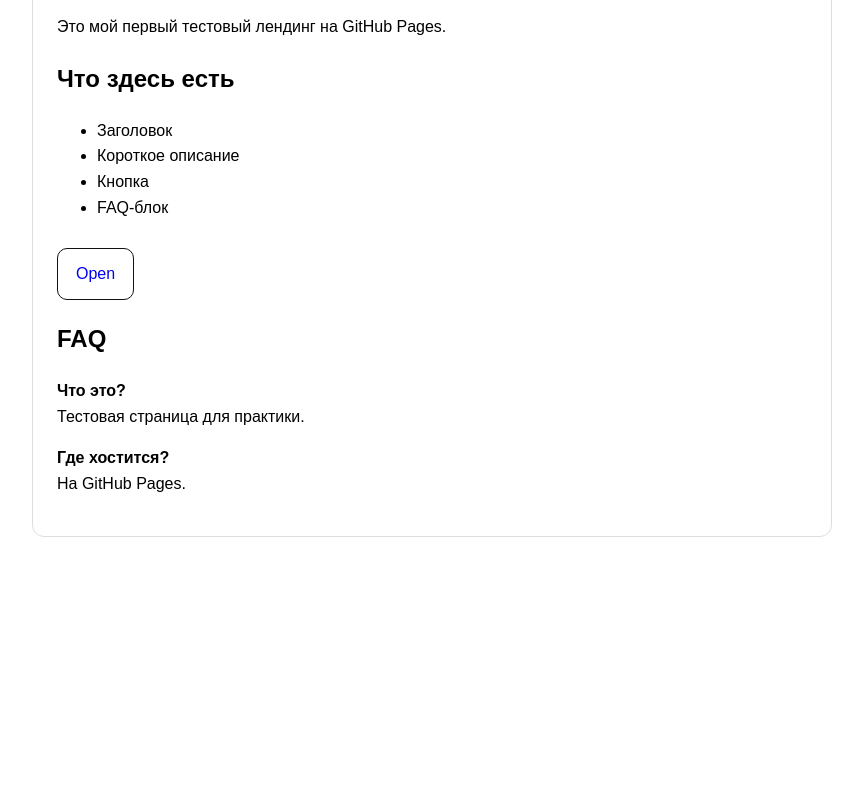
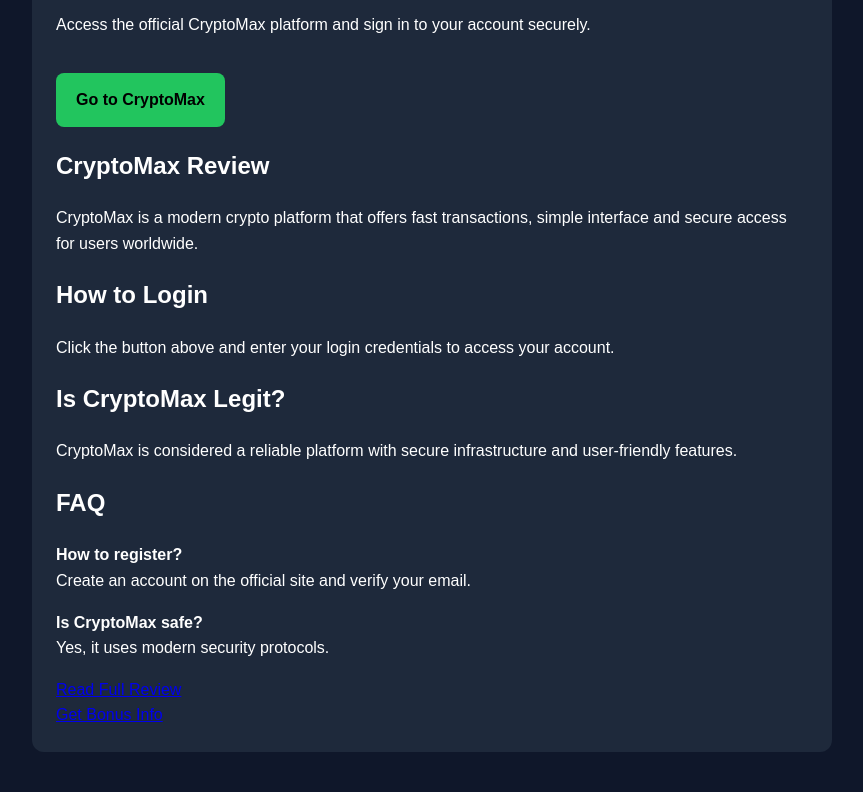
Before and after one commit to je11ye1f/bibop-bibap, a plain HTML site: page index.html in a window 1280 px wide. Shown: the part 145-937 px from the top of the page, without its empty margins (208-1071 px from the left). Before the commit the page ends 800 px from the top, so only its background shows below. Drawn offline with Linux system fonts and the light colour scheme.

Commit message:
Update index.html

```diff
--- a/index.html
+++ b/index.html
@@ -1,13 +1,11 @@
 <!doctype html>
-<html lang="ru">
+<html lang="en">
 <head>
-    <meta charset="UTF-8" />
-    <meta name="viewport" content="width=device-width, initial-scale=1.0" />
-    <title>Demo Landing</title>
-    <meta
-      name="description"
-      content="Simple demo landing page on GitHub Pages"
-    />
+  <meta charset="UTF-8">
+  <meta name="viewport" content="width=device-width, initial-scale=1.0">
+  <title>CryptoMax Login - Official Site</title>
+  <meta name="description" content="CryptoMax login guide. Access the official CryptoMax platform, sign in and start using your account securely.">
+
   <style>
     body {
       font-family: Arial, sans-serif;
@@ -15,40 +13,57 @@
       margin: 40px auto;
       padding: 0 16px;
       line-height: 1.6;
+      background: #0f172a;
+      color: white;
     }
+
     .box {
-        border: 1px solid #ddd;
+      background: #1e293b;
       border-radius: 12px;
       padding: 24px;
     }
+
     .btn {
       display: inline-block;
-        padding: 12px 18px;
-        border-radius: 10px;
+      padding: 14px 20px;
+      background: #22c55e;
+      color: black;
+      border-radius: 8px;
       text-decoration: none;
-        border: 1px solid #111;
-        margin-top: 12px;
+      font-weight: bold;
+      margin-top: 20px;
+    }
+
+    h1, h2 {
+      margin-top: 20px;
     }
   </style>
 </head>
+
 <body>
   <div class="box">
-      <h1>Test Landing Page</h1>
-      <p>Это мой первый тестовый лендинг на GitHub Pages.</p>
 
-      <h2>Что здесь есть</h2>
-      <ul>
-        <li>Заголовок</li>
-        <li>Короткое описание</li>
-        <li>Кнопка</li>
-        <li>FAQ-блок</li>
-      </ul>
+    <h1>CryptoMax Login</h1>
+    <p>Access the official CryptoMax platform and sign in to your account securely.</p>
 
-      <a class="btn" href="#">Open</a>
+    <a class="btn" href="#">Go to CryptoMax</a>
+
+    <h2>CryptoMax Review</h2>
+    <p>CryptoMax is a modern crypto platform that offers fast transactions, simple interface and secure access for users worldwide.</p>
+
+    <h2>How to Login</h2>
+    <p>Click the button above and enter your login credentials to access your account.</p>
+
+    <h2>Is CryptoMax Legit?</h2>
+    <p>CryptoMax is considered a reliable platform with secure infrastructure and user-friendly features.</p>
 
     <h2>FAQ</h2>
-      <p><strong>Что это?</strong><br />Тестовая страница для практики.</p>
-      <p><strong>Где хостится?</strong><br />На GitHub Pages.</p>
+    <p><strong>How to register?</strong><br>Create an account on the official site and verify your email.</p>
+    <p><strong>Is CryptoMax safe?</strong><br>Yes, it uses modern security protocols.</p>
+
+    <a href="/review.html">Read Full Review</a><br>
+    <a href="/bonus.html">Get Bonus Info</a>
+
   </div>
 </body>
 </html>
```
Lines whose indentation alone changed are shown as unchanged.
